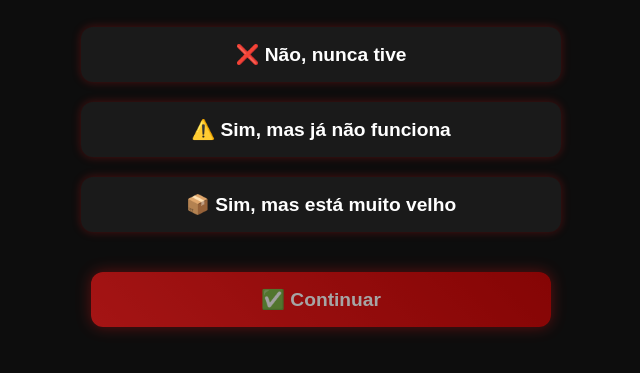
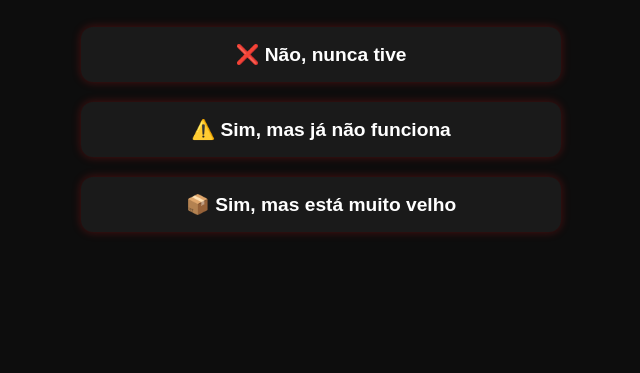
Before and after one commit to MickyMCY/Africa-Sorteio, a plain HTML site: page quiz2.html in a window 1280 px wide. Shown: the part 131-504 px from the top of the page, without its empty margins (319-959 px from the left). Drawn offline with Linux system fonts and the light colour scheme.

Commit message:
Update quiz2.html

```diff
--- a/quiz2.html
+++ b/quiz2.html
@@ -49,6 +49,7 @@
       box-shadow: 0 0 10px #ff1a1a44;
       cursor: pointer;
       transition: transform 0.2s;
+      user-select: none;
     }
 
     .opcao:hover {
@@ -60,27 +61,7 @@
       font-weight: bold;
     }
 
-    .botao {
-      margin-top: 40px;
-      background: linear-gradient(45deg, #ff1a1a, #cc0000);
-      color: white;
-      padding: 16px;
-      border: none;
-      border-radius: 12px;
-      font-size: 1.2rem;
-      font-weight: bold;
-      cursor: pointer;
-      animation: piscar 1.5s infinite;
-      box-shadow: 0 0 15px #ff1a1a88;
-      width: 100%;
-      max-width: 460px;
-    }
-
-    @keyframes piscar {
-      0% { opacity: 1; }
-      50% { opacity: 0.6; }
-      100% { opacity: 1; }
-    }
+    /* Remove botão continuar */
   </style>
 </head>
 <body>
@@ -89,34 +70,26 @@
     <p>O senhor já tem algum dos seguintes produtos em casa?</p>
 
     <div class="opcoes">
-      <div class="opcao" onclick="responder('Não, nunca tive')">
+      <div class="opcao" onclick="responderEAvancar('Não, nunca tive')">
         <span>❌ Não, nunca tive</span>
       </div>
-      <div class="opcao" onclick="responder('Sim, mas já não funciona')">
+      <div class="opcao" onclick="responderEAvancar('Sim, mas já não funciona')">
         <span>⚠️ Sim, mas já não funciona</span>
       </div>
-      <div class="opcao" onclick="responder('Sim, mas está muito velho')">
+      <div class="opcao" onclick="responderEAvancar('Sim, mas está muito velho')">
         <span>📦 Sim, mas está muito velho</span>
       </div>
     </div>
-
-    <button class="botao" onclick="irProxima()">✅ Continuar</button>
   </div>
 
   <script>
-    function responder(resposta) {
+    function responderEAvancar(resposta) {
       localStorage.setItem("resposta1", resposta);
+      // Redireciona imediatamente para quiz3.html
+      window.location.href = "quiz3.html";
     }
 
-    function irProxima() {
-      if (localStorage.getItem("resposta1")) {
-        window.location.href = "quiz3.html";
-      } else {
-        alert("Por favor, selecciona uma das opções.");
-      }
-    }
-
-    // Scroll automático após 3 segundos
+    // Scroll automático após 3 segundos (se quiser manter, mas pode remover)
     window.addEventListener('load', () => {
       setTimeout(() => {
         document.getElementById('conteudo').scrollIntoView({ behavior: 'smooth' });
```
